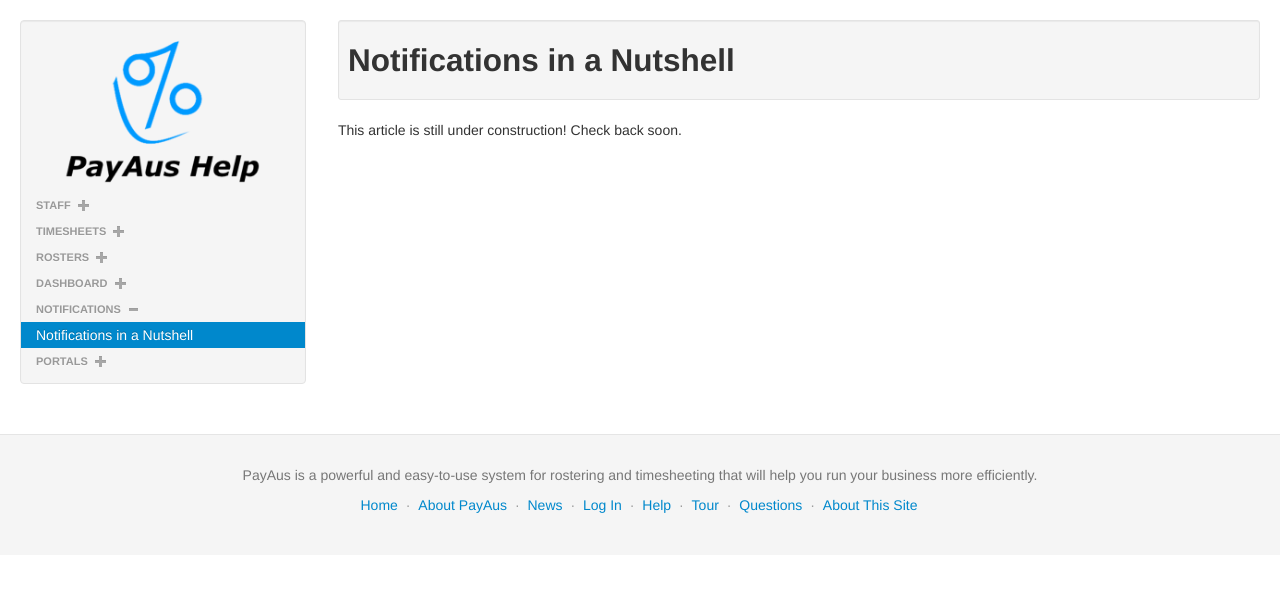
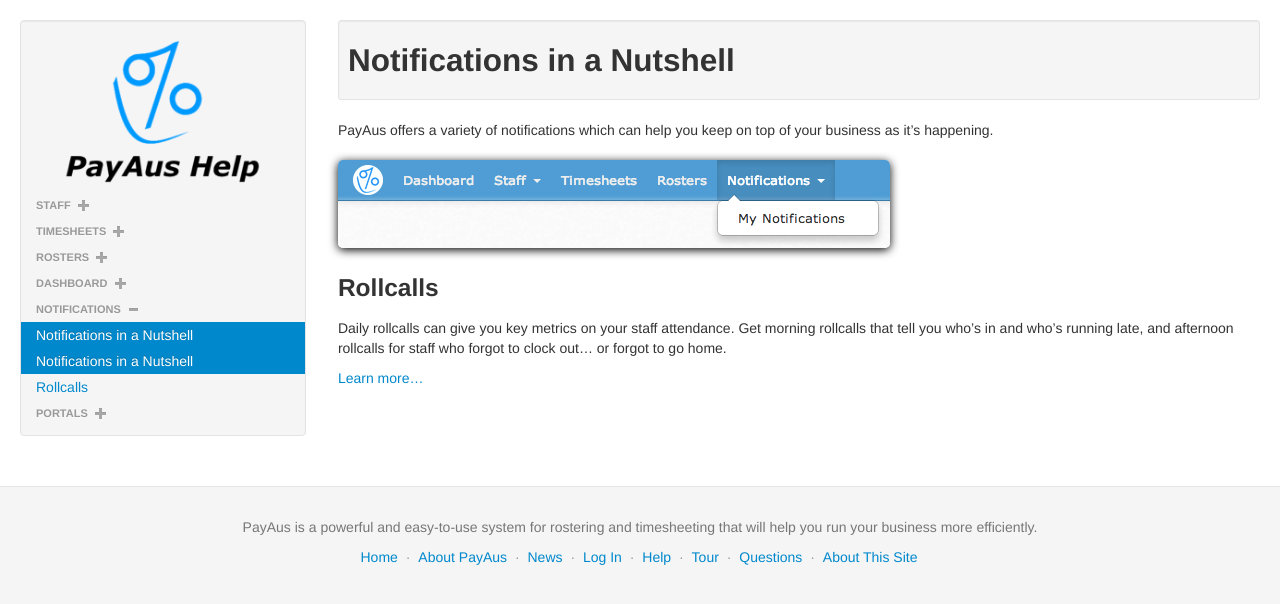
Before and after one commit to ghiculescu/payaus-docs, a Jekyll site: the page built from _posts/notifications/2013-02-06-intro.md, in a window 1280 px wide. Shown: the top 604 px of the page. Built offline with Jekyll 4.4.1, drawn with Linux system fonts in a browser that asks for light colours.

Commit message:
add roll call

```diff
--- /dev/null
+++ b/_posts/notifications/2013-02-06-intro.md
@@ -0,0 +1,17 @@
+---
+layout: guide
+title: Notifications in a Nutshell
+categories: ['notifications']
+sort: 1
+alias: /notifications
+---
+
+PayAus offers a variety of notifications which can help you keep on top of your business as it's happening.
+
+![Notifications can be accessed from the main site navigation](/img/notifications/notif_navbar.png)
+
+### Rollcalls
+
+Daily rollcalls can give you key metrics on your staff attendance. Get morning rollcalls that tell you who's in and who's running late, and afternoon rollcalls for staff who forgot to clock out... or forgot to go home.
+
+[Learn more...](../rollcall/)
```
Also changed, not shown: _posts/notifications/2013-03-17-rollcall.md (added, +34 -0 lines), _posts/staff/2013-02-06-departments.md (+1 -1 lines), img/notifications/disabled_rollcall.png (added), img/notifications/editing_rollcall.png (added), img/notifications/notif_navbar.png (added), img/notifications/start_rollcall.png (added), img/users/staff_navbar.png.
